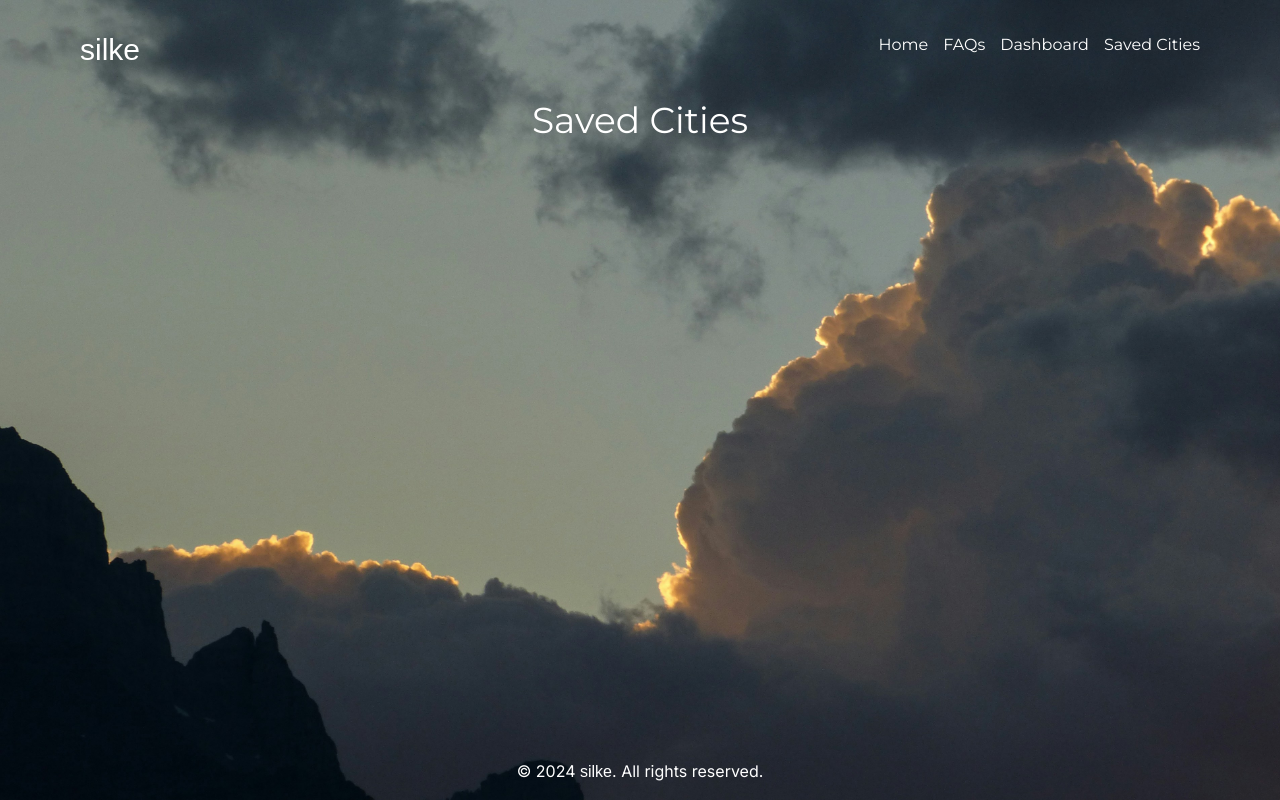
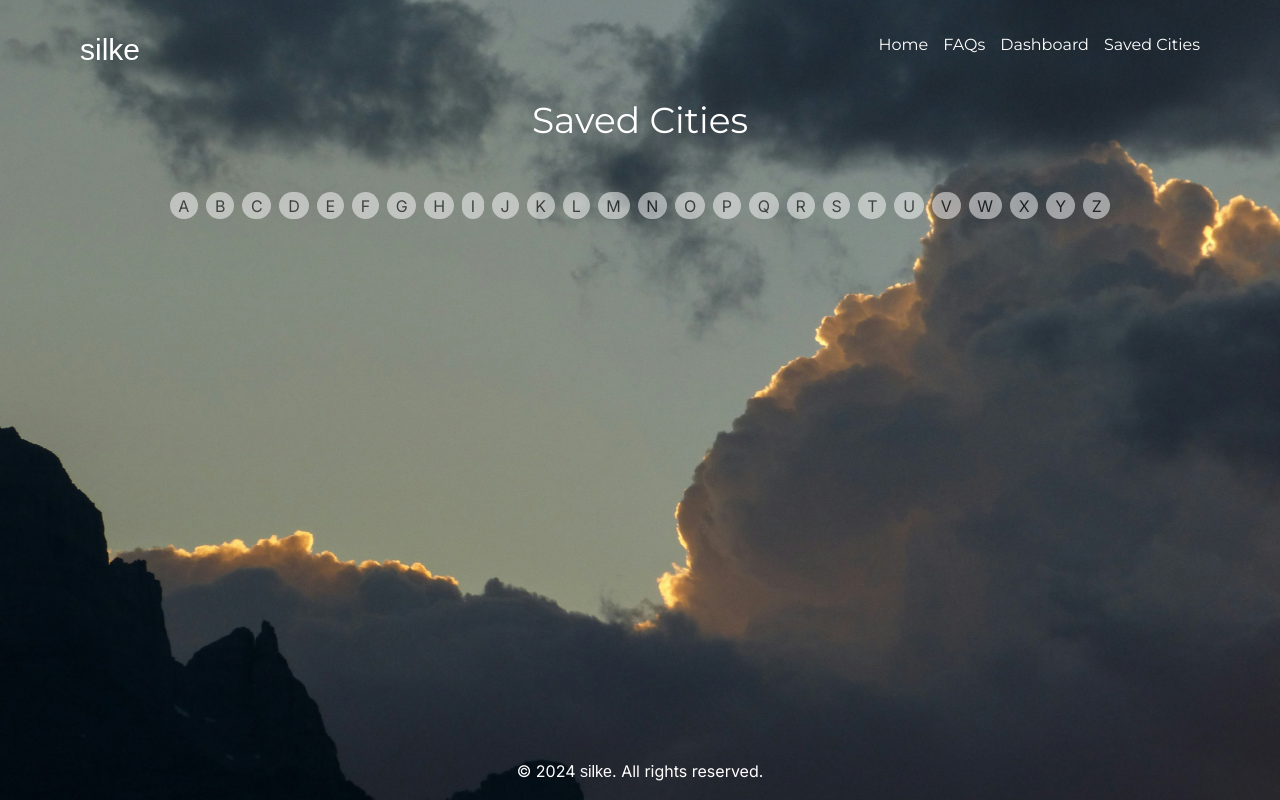
Before and after one commit to LeanneCodes/silke, a Next.js app: page /saved-cities in a window 1280 px wide. Built offline with nearby package versions, Linux system fonts and the light colour scheme; a web font is replaced by a local one.

Commit message:
update saved cities

```diff
--- a/app/saved-cities/page.tsx
+++ b/app/saved-cities/page.tsx
@@ -5,6 +5,8 @@ import { useRouter } from 'next/navigation';
 
 const SavedCities = () => {
   const [savedCities, setSavedCities] = useState<string[]>([]);
+  const [filteredCities, setFilteredCities] = useState<string[]>([]);
+  const [selectedLetter, setSelectedLetter] = useState<string | null>(null);
   const router = useRouter();
 
   useEffect(() => {
@@ -15,6 +17,7 @@ const SavedCities = () => {
       }
     }
     setSavedCities(cities);
+    setFilteredCities(cities);
   }, []);
 
   const handleCityClick = (city: string) => {
@@ -22,15 +25,35 @@ const SavedCities = () => {
     router.push('/dashboard');
   };
 
+  const handleLetterClick = (letter: string) => {
+    setSelectedLetter(letter);
+    const filtered = savedCities.filter(city => city.toLowerCase().startsWith(letter.toLowerCase()));
+    setFilteredCities(filtered);
+  };
+
+  const alphabet = 'ABCDEFGHIJKLMNOPQRSTUVWXYZ'.split('');
+
   return (
     <div>
-      <h1 className="text-4xl font-montserrat mb-6 text-center">Saved Cities</h1>
-      <div style={{ display: 'flex', flexWrap: 'wrap', justifyContent: 'center' }}>
-        {savedCities.map((city, index) => (
+      <h1 className="text-4xl font-montserrat mb-12 text-center">Saved Cities</h1>
+      <div className="text-center mb-4 px-20">
+        {alphabet.map(letter => (
+          <button
+            key={letter}
+            onClick={() => handleLetterClick(letter)}
+            className={`m-1 px-[0.55rem] py-[0.1rem] hover:bg-darkGrey hover:rounded-full hover:text-white ${selectedLetter === letter ? 'bg-transparent text-white hover:bg-transparent' : 'bg-white opacity-50 rounded-full text-black'}`}
+          >
+            {letter}
+          </button>
+        ))}
+      </div>
+      <div className='flex flex-wrap justify-center mt-20 h-[50vh] items-center'>
+        {filteredCities.map((city, index) => (
           <div
             key={index}
             onClick={() => handleCityClick(city)}
-            style={{ border: '1px solid #ccc', margin: '10px', padding: '10px', width: '150px', cursor: 'pointer' }}
+            className='m-3 p-3 cursor-pointer w-40 text-center rounded-full uppercase hover:bg-[#ccc]'
+            style={{ border: '1px solid #ccc' }}
           >
             <p>{city}</p>
           </div>
```
